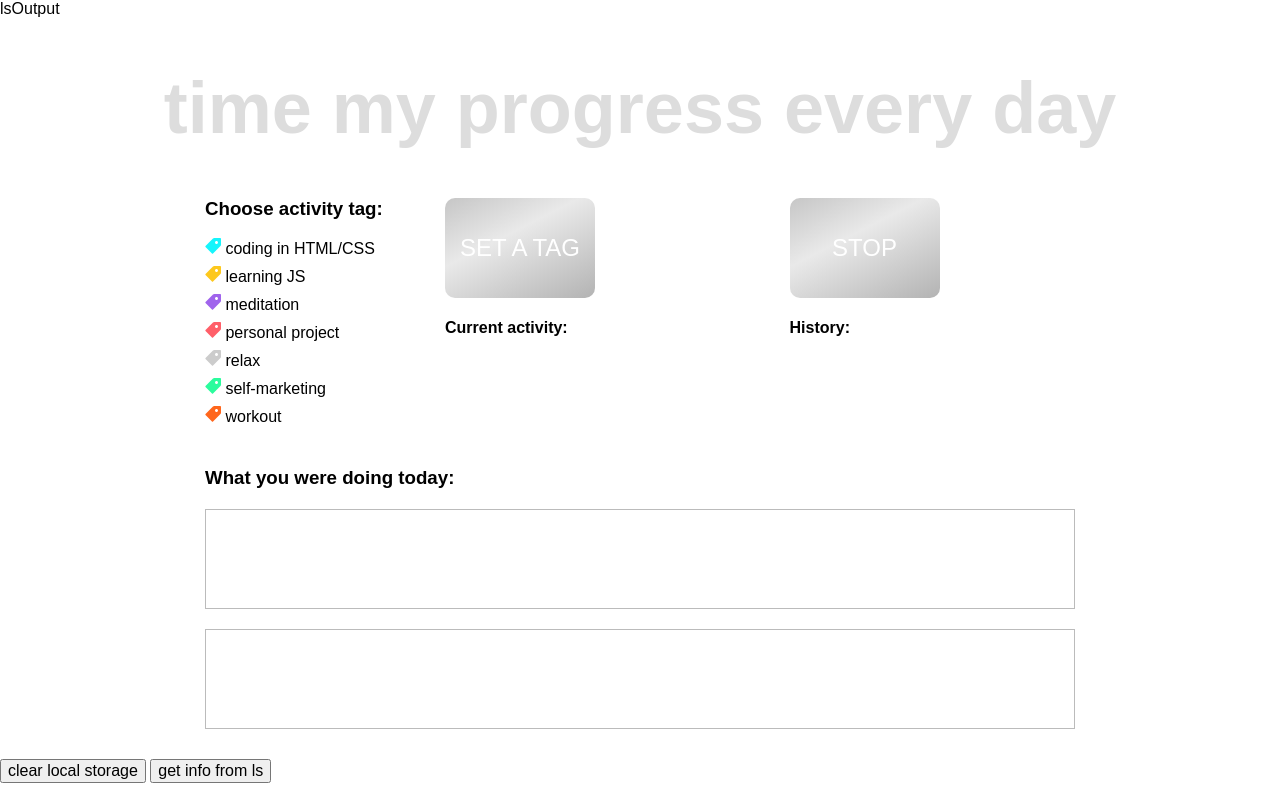
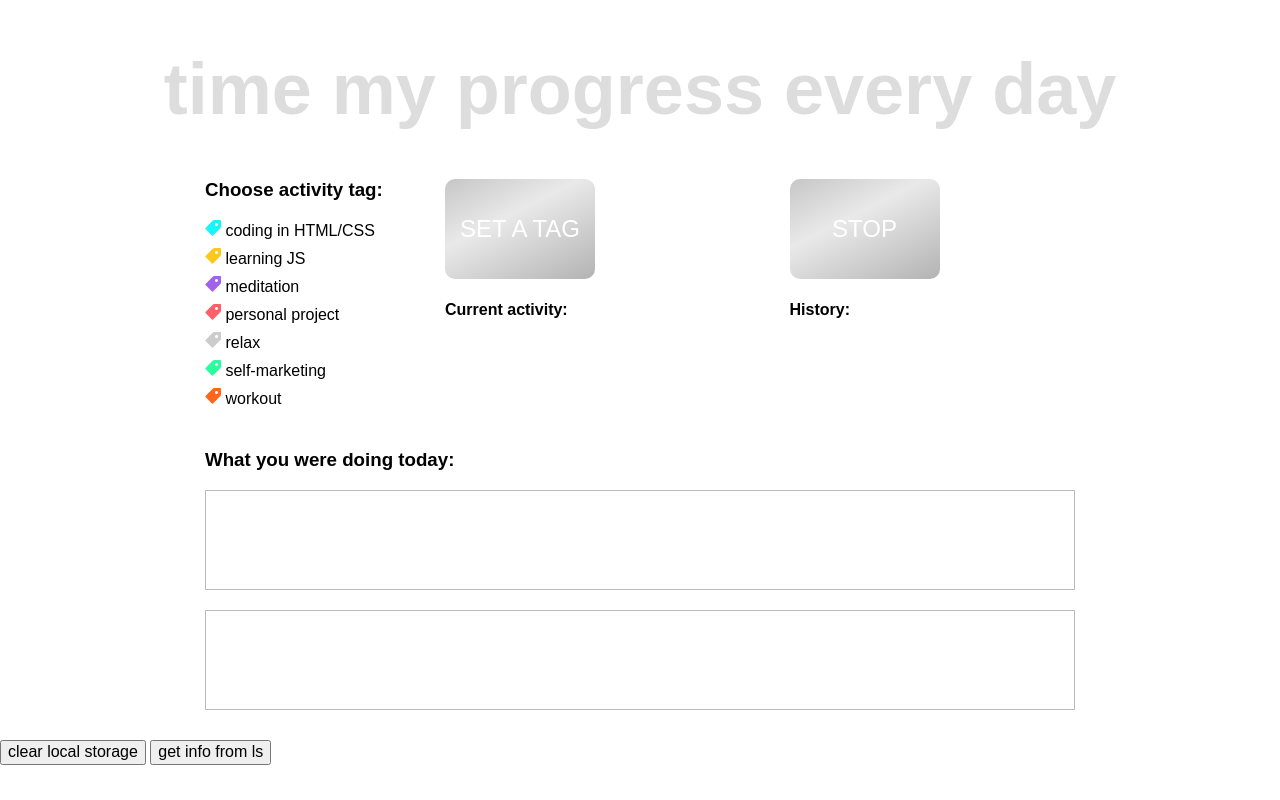
Before and after one commit to nadyawyn/daytimer, a website: page src/index.html in a window 1280 px wide. Drawn offline with nearby package versions, Linux system fonts and the light colour scheme; files that its build step writes are made by us from their sources.

Commit message:
Merged lsOutput

```diff
--- a/src/index.html
+++ b/src/index.html
@@ -11,7 +11,7 @@
 
 <body>
 	<header class="header">
-		lsOutput
+
 		<h1 class="header__title">time my progress every day</h1>
 	</header>
 	<main>
```
Also changed, not shown: dist/index.html.
